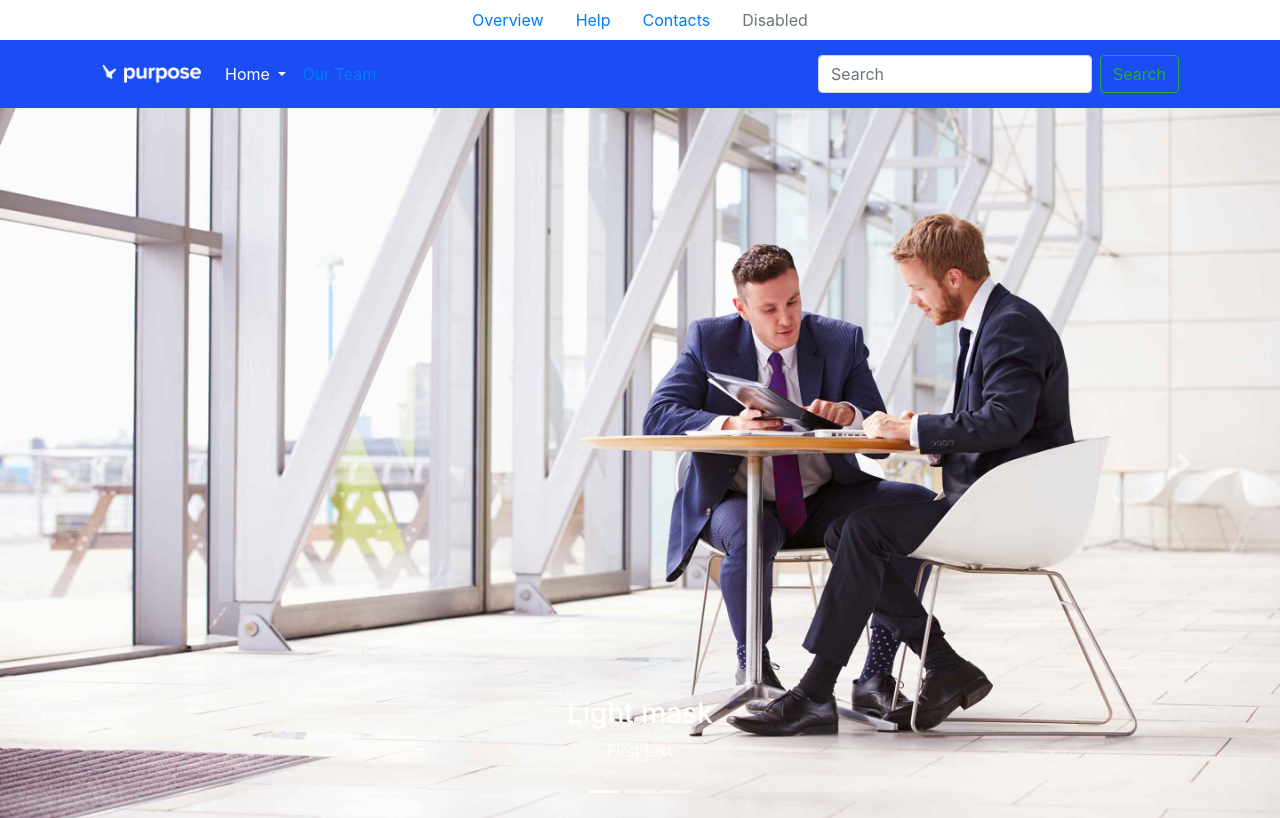
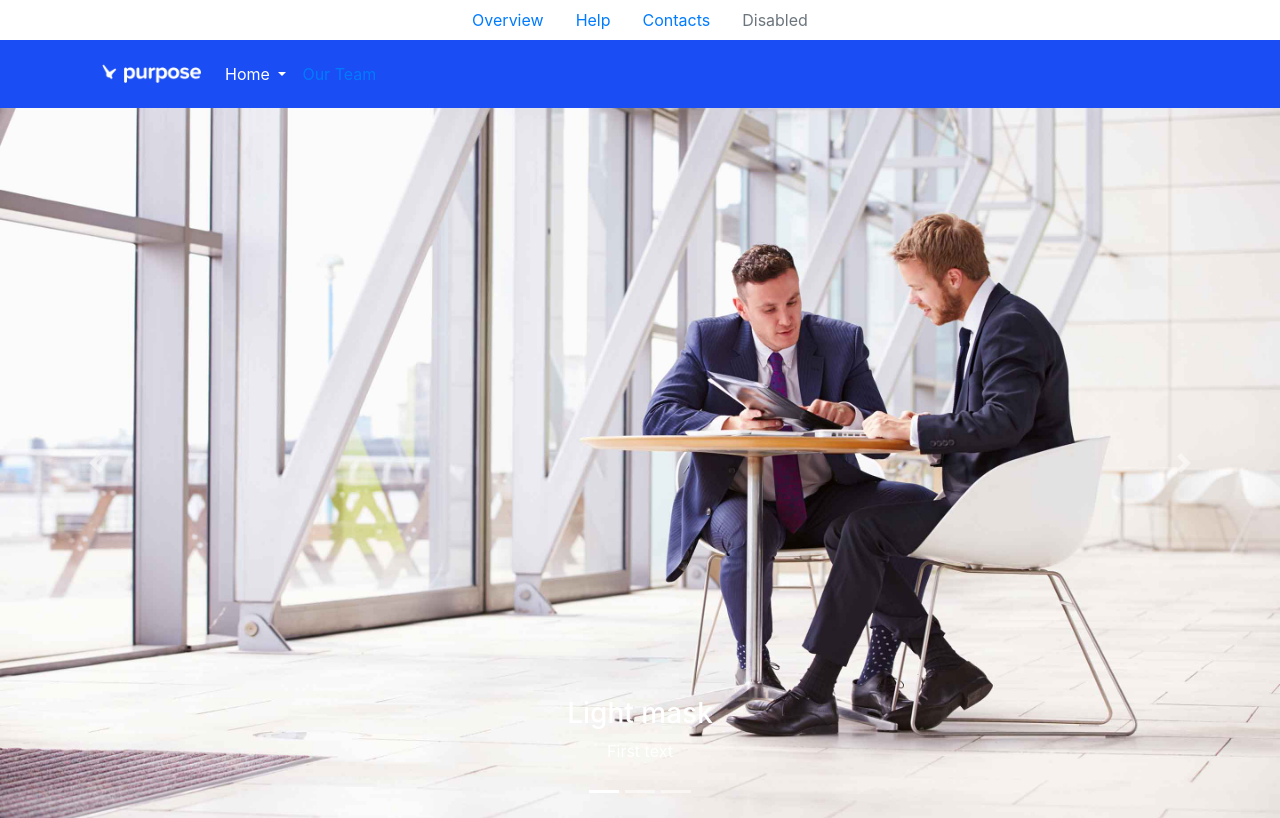
Before and after one commit to q-in-q/web-programing, a PHP site: page /index.php in a window 1280 px wide. Shown: the top 818 px of the page. Run offline with PHP 8.4, Linux system fonts and the light colour scheme; style sheets or scripts are compiled from the project's sources; some libraries are stand-ins or nearby versions.

Commit message:
Update header.php

```diff
--- a/header.php
+++ b/header.php
@@ -47,7 +47,7 @@
                         </button>
 
                         <div class="collapse navbar-collapse">
-                        <ul class="navbar-nav mr-auto navigasi">
+                        <ul class="navbar-nav mr-auto navigasi justify-content-end">
                             <li class="nav-item dropdown">
                                 <a class="nav-link dropdown-toggle" href="index.php">
                                     Home
@@ -58,10 +58,7 @@
                             </li>
                             <li class="nav-link"><a href="our-team.php">Our Team</a></li>
                         </ul>
-                        <form class="form-inline my-2 my-lg-0">
-                            <input class="form-control mr-sm-2" type="search" placeholder="Search" aria-label="Search">
-                            <button class="btn btn-outline-success my-2 my-sm-0" type="submit">Search</button>
-                        </form>
+
                     </div>
                 </nav>
             </div>
```
